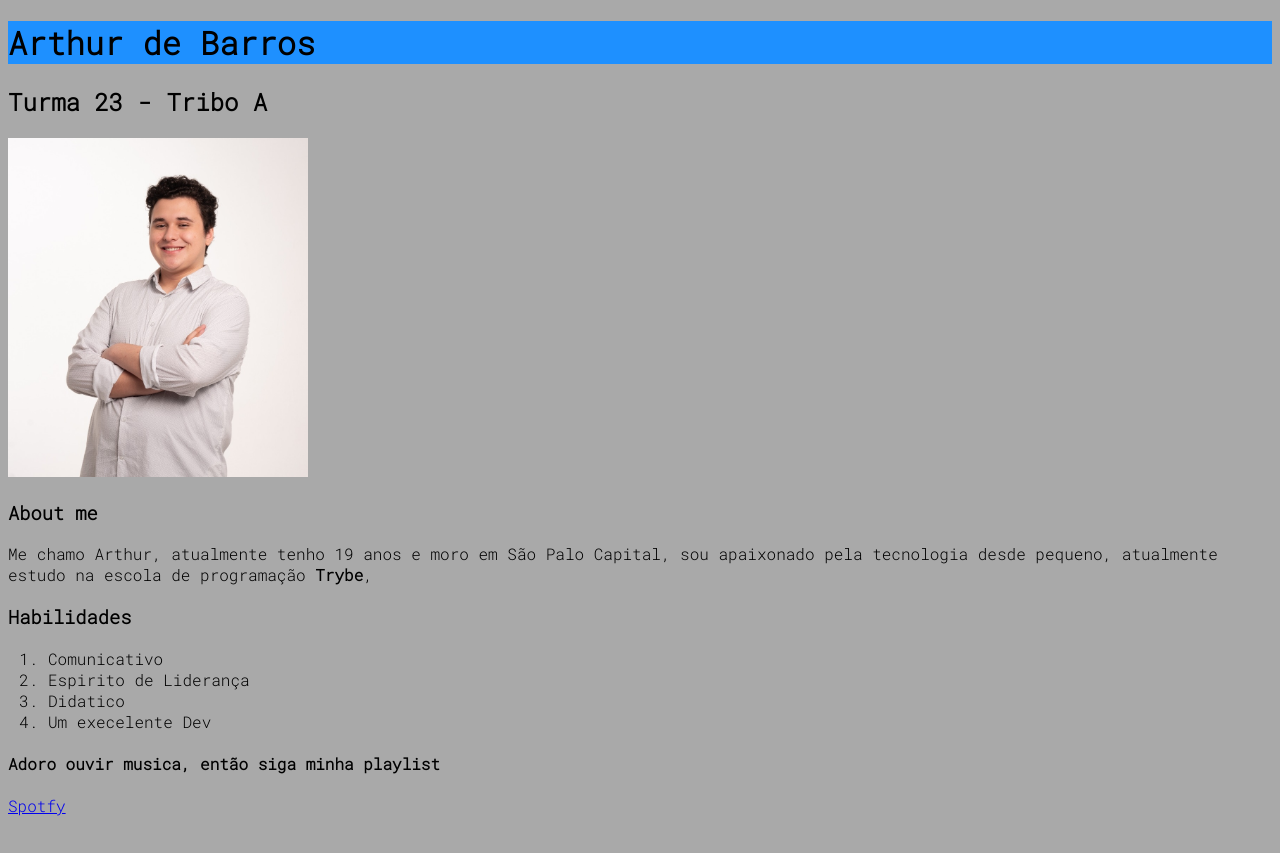
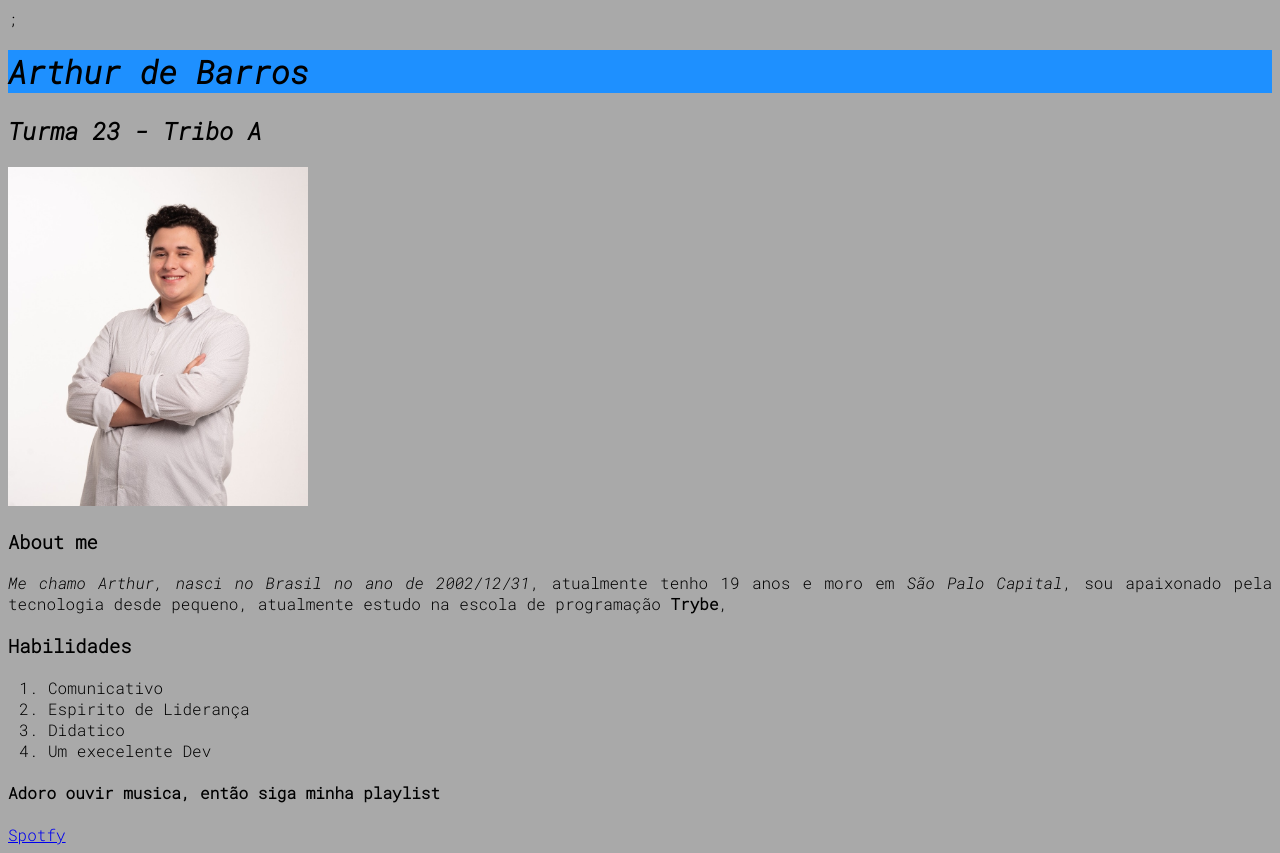
Before and after one commit to ArthurBarrosNascimento/Portifolio, a plain HTML site: page index.html in a window 1280 px wide. Before the commit the page ends 824 px from the top, so only its background shows below. Drawn offline with Linux system fonts and the light colour scheme.

Commit message:
fonte trocada

```diff
--- a/CSS/style.css
+++ b/CSS/style.css
@@ -0,0 +1,12 @@
+body{
+    background-color: #A9A9A9;
+    font-family: 'Roboto Mono', monospace;
+    font-size: 1em;
+    text-align: justify;
+}
+h1{
+    background-color: #1E90FF;
+}
+.class-titulo{
+    font-style: italic;
+}
--- a/index.html
+++ b/index.html
@@ -8,23 +8,17 @@
     <link rel="stylesheet" href="CSS/style.css">
     <link rel="preconnect" href="https://fonts.googleapis.com">
     <link rel="preconnect" href="https://fonts.gstatic.com" crossorigin>
-    <link href="https://fonts.googleapis.com/css2?family=Roboto+Mono:wght@300&display=swap" rel="stylesheet">
-    <style>
-        body{
-            background-color: #A9A9A9;
-            font-family: 'Roboto Mono', monospace;
-        }
-        h1{
-            background-color: #1E90FF;
-        }
-    </style>
+    <link href="https://fonts.googleapis.com/css2?family=Roboto+Mono:wght@300&display=swap" rel="stylesheet">;
+    <link rel="preconnect" href="https://fonts.googleapis.com">
+    <link rel="preconnect" href="https://fonts.gstatic.com" crossorigin>
+    <link href="https://fonts.googleapis.com/css2?family=Roboto+Mono:ital,wght@0,300;1,300&display=swap" rel="stylesheet">
 </head>
 <body>
-    <h1>Arthur de Barros</h1>
-    <h2>Turma 23 - Tribo A</h2>
+    <h1 class="class-titulo">Arthur de Barros</h1>
+    <h2 class="class-titulo">Turma 23 - Tribo A</h2>
     <img src="imagem/WhatsApp Image 2021-04-18 at 12.46.57.jpeg" alt="Arthur modelando" width="300px">
     <h3>About me</h3>
-    <p>Me chamo Arthur, atualmente tenho 19 anos e moro em São Palo Capital,
+    <p><em>Me chamo Arthur, nasci no Brasil no ano de 2002/12/31</em>, atualmente tenho 19 anos e moro em <em>São Palo Capital</em>,
        sou apaixonado pela tecnologia desde pequeno, atualmente estudo na escola
        de programação <strong>Trybe</strong>,
     </p>
```
